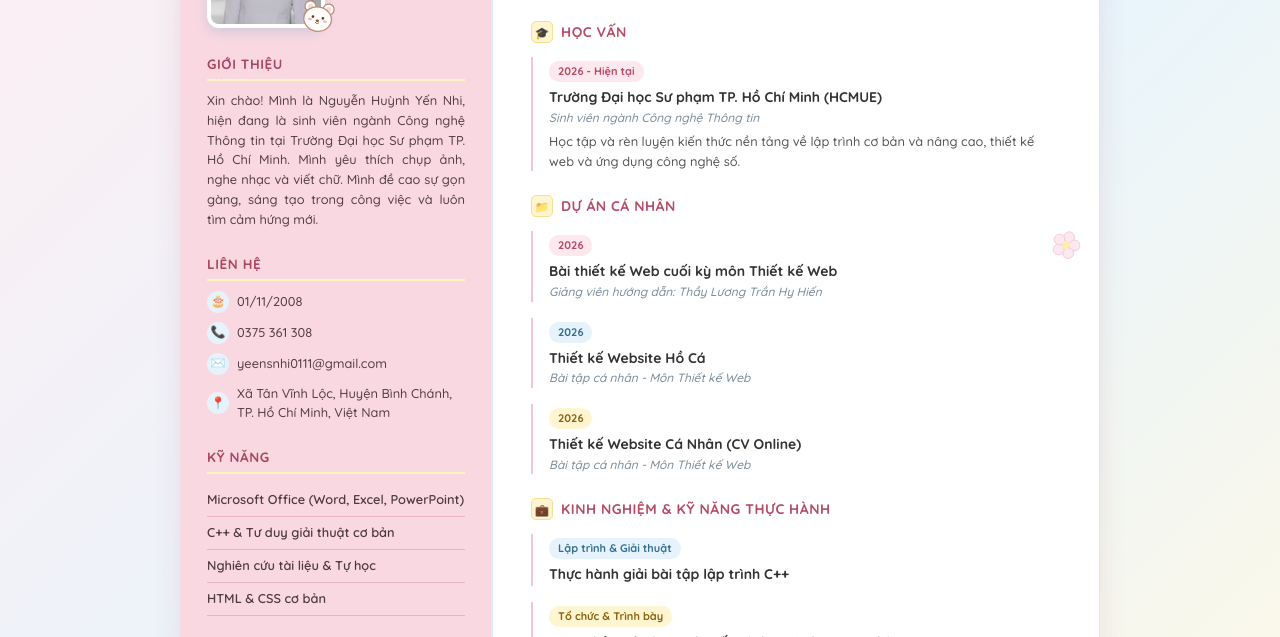
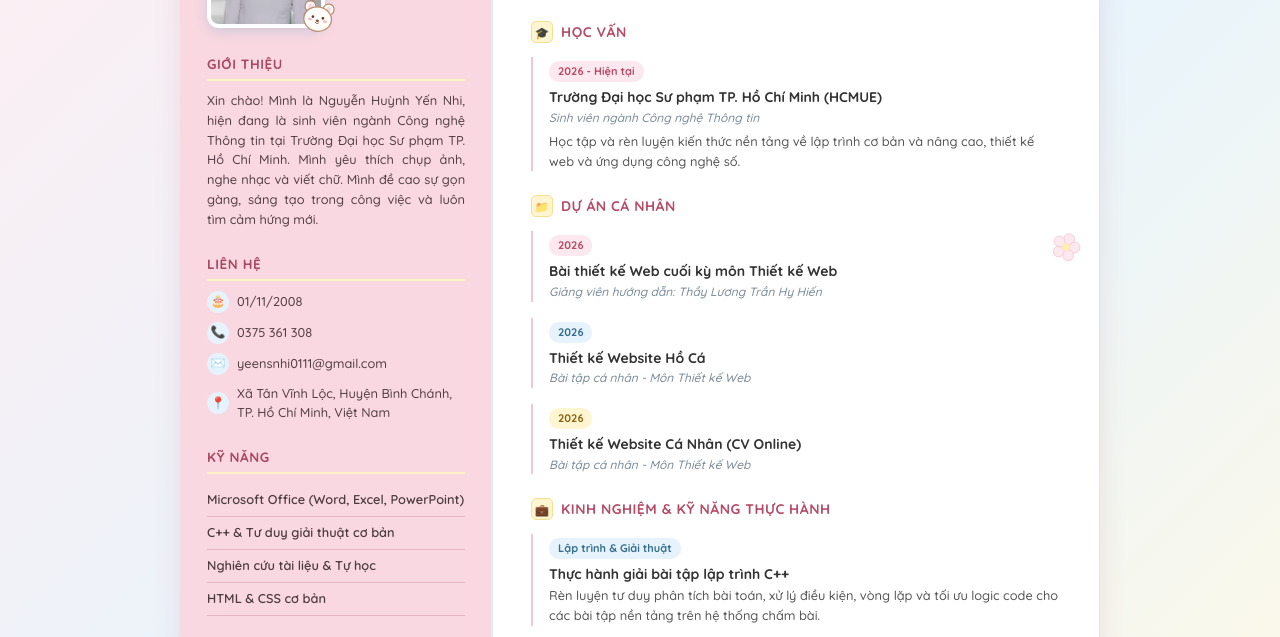
Before and after one commit to yeensnhi0111-art/CV-c-nh-n-, a plain HTML site: page index.html in a window 1280 px wide. Shown: the part 161-798 px from the top of the page. Drawn offline with Linux system fonts and the light colour scheme.

Commit message:
Update index.html

```diff
--- a/index.html
+++ b/index.html
@@ -622,6 +622,7 @@
         <div class="timeline-item">
           <span class="badge blue-badge">Lập trình &amp; Giải thuật</span>
           <h3 class="item-heading">Thực hành giải bài tập lập trình C++</h3>
+        <p class="item-desc">Rèn luyện tư duy phân tích bài toán, xử lý điều kiện, vòng lặp và tối ưu logic code cho các bài tập nền tảng trên hệ thống chấm bài.</p>
         </div>
 
         <div class="timeline-item">
```
